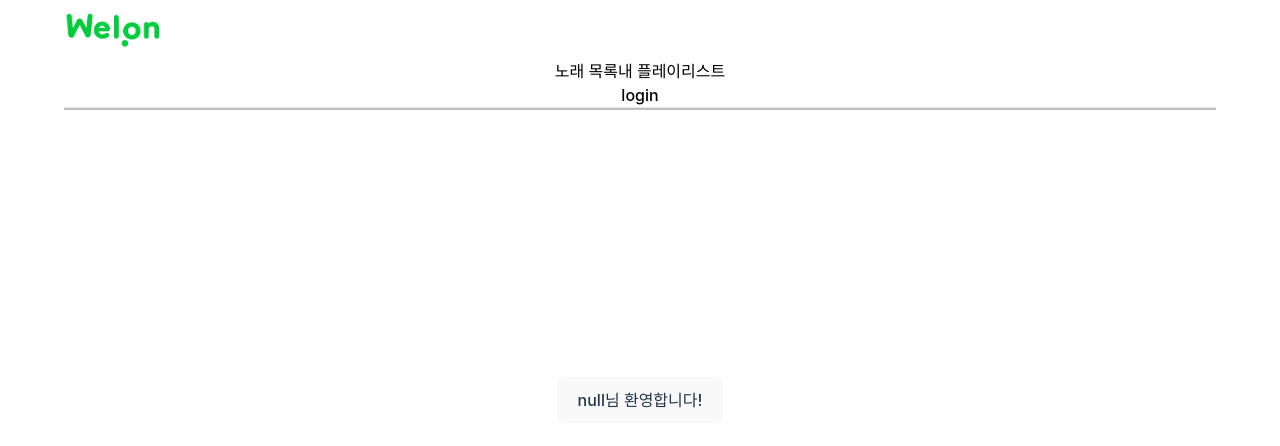
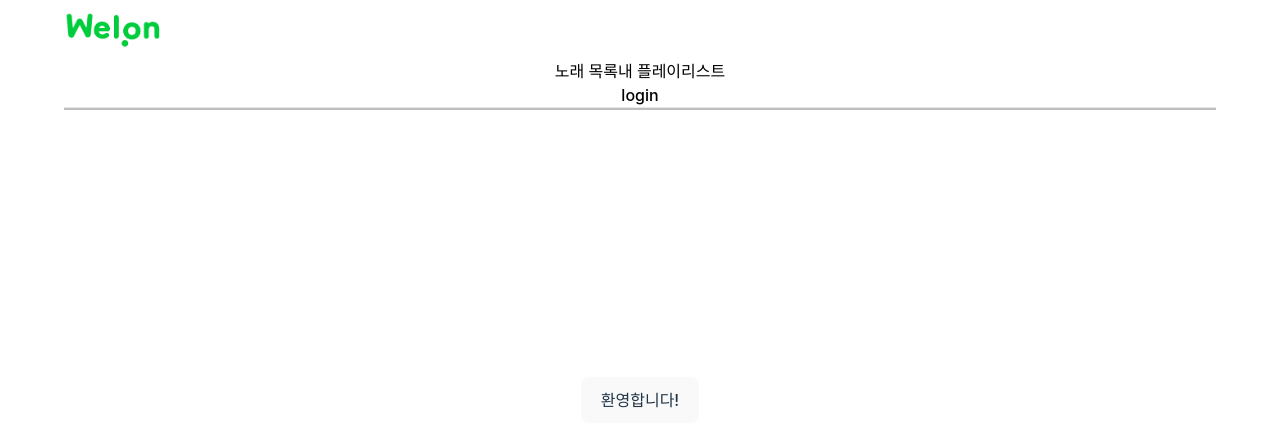
Before and after one commit to encore-full-stack-5/TeamELK, a React (Vite) app in the folder client/: page /logout in a window 1280 px wide. Shown: the top 446 px of the page. Built offline with nearby package versions, Linux system fonts and the light colour scheme.

Commit message:
logout page 완성

```diff
--- a/client/src/pages/Welcome.jsx
+++ b/client/src/pages/Welcome.jsx
@@ -1,11 +1,22 @@
 import Button from "../atom/Button";
-
+import { useNavigate } from "react-router-dom";
 const Welcome = () => {
+  const navigate = useNavigate();
   //   console.log("welcome 들어옴");
+  const moveToPlaylist = () => {
+    navigate("/playlist");
+  };
 
   return (
     <>
-      <Button>{`${localStorage.getItem("nickName")}님 환영합니다!`}</Button>
+      <button
+        onClick={moveToPlaylist}
+        class="transition ease-in-out delay-150 bg-green-500 text-white shadow-md shadow-green-500/20 hover:shadow-lg hover:shadow-green-500/40 font-bold py-3 px-8 rounded-full text-center hover:-translate-y-1 hover:scale-110  duration-300 "
+      >
+        {localStorage.getItem("nickName") !== null
+          ? `${localStorage.getItem("nickName")}님 환영합니다!`
+          : "환영합니다!"}
+      </button>
     </>
   );
 };
```
